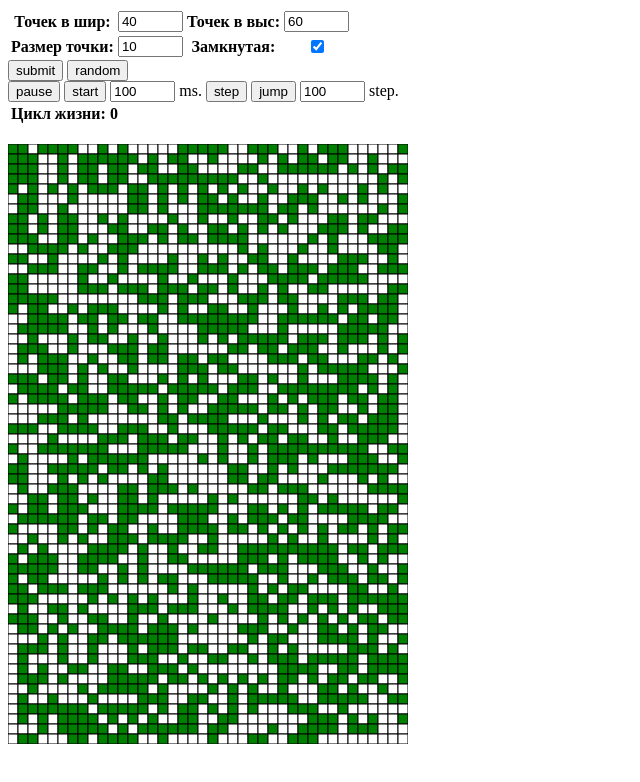
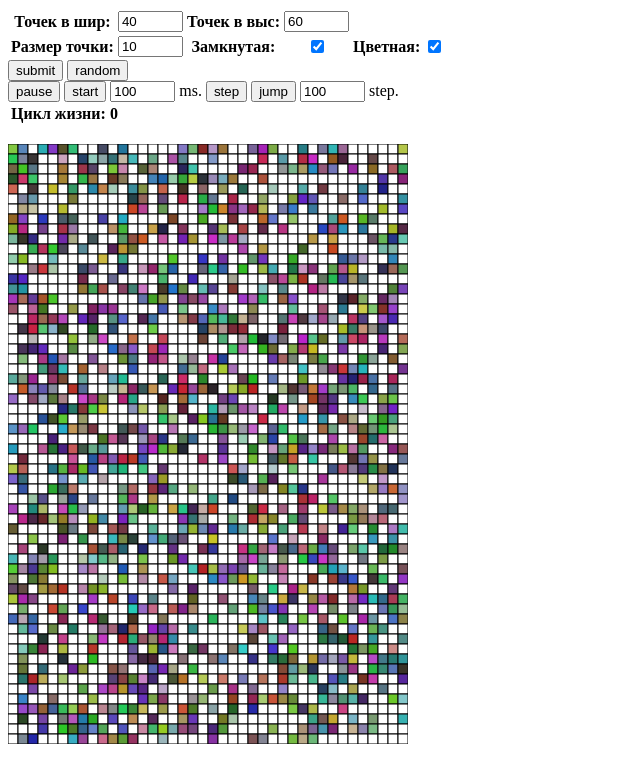
Before and after one commit to google1993/Game-Life-Canvas, a plain HTML site: page index.html in a window 1280 px wide. Both pictures are taken after a click on the button "random". Shown: the whole page, without its empty margins (0-640 px from the left). Drawn offline with Linux system fonts and the light colour scheme.

Commit message:
add colored

```diff
--- a/Life.js
+++ b/Life.js
@@ -3,6 +3,7 @@ var canvas_x = parseInt(document.getElementById('canvas_x').value, 10);     //Ш
 var canvas_y = parseInt(document.getElementById('canvas_y').value, 10);     //Высота
 var canvas_dot = parseInt(document.getElementById('canvas_dot').value, 10); //Размер точки
 var canvas_elapsed = document.getElementById('canvas_elapsed').checked;     //Флаг замыкания поля
+var canvas_colored = document.getElementById('canvas_colored').checked;
 var time_cycle = parseInt(document.getElementById('time_cycle').value, 10); //Время цикла
 var count_step = parseInt(document.getElementById('count_step').value, 10); //Кол-во прыжков
 var flag_cycle;                     //Параметр для SetInterval
@@ -17,6 +18,7 @@ function change_param() {
     canvas_y = parseInt(document.getElementById('canvas_y').value, 10);
     canvas_dot = parseInt(document.getElementById('canvas_dot').value, 10);
     canvas_elapsed = document.getElementById('canvas_elapsed').checked;
+    canvas_colored = document.getElementById('canvas_colored').checked;
 }
 
 //Создание поля Canvas
@@ -71,13 +73,22 @@ function draw() {
     ctx = canvas.getContext('2d');
     for (var i = 0; i < canvas_x; i++) {
         for (var j = 0; j < canvas_y; j++) {
-            ctx.fillStyle = (mass[i][j]) ? "green" : "white";
+            ctx.fillStyle = (mass[i][j]) ? canvas_colored ? getRColor() : "green" : "white";
 
             ctx.fillRect(i * canvas_dot, j * canvas_dot, canvas_dot, canvas_dot);
             if (canvas_dot >=10)
                 ctx.strokeRect(i * canvas_dot, j * canvas_dot, canvas_dot, canvas_dot);
         }
     }
+}
+
+function getRColor() {
+    var letters = '23456789ABC';
+    var color = '#';
+    for (var i = 0; i < 6; i++) {
+        color += letters[Math.floor(Math.random() * 11)];
+    }
+    return color;
 }
 
 
--- a/index.html
+++ b/index.html
@@ -18,6 +18,8 @@
                 <th><input id="canvas_dot" type="text" size="5" value="10" /></th>
                 <th>Замкнутая:</th>
                 <th> <input id="canvas_elapsed" type="checkbox" checked /> </th>
+                <th>Цветная:</th>
+                <th> <input id="canvas_colored" type="checkbox" checked /> </th>
             </tr>
         </table>
         <input id="submit" type="button" size="5" value="submit" />
```
